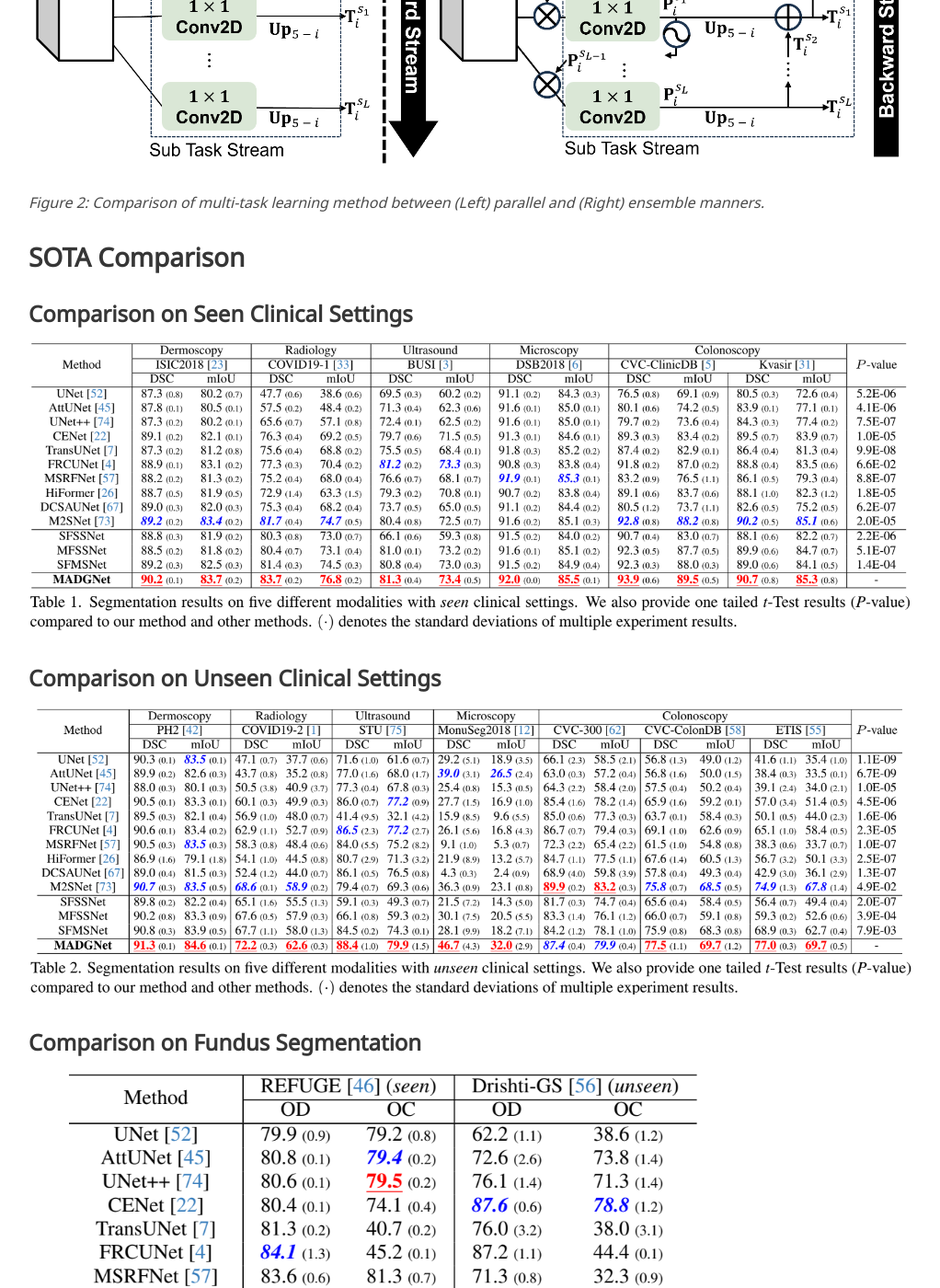
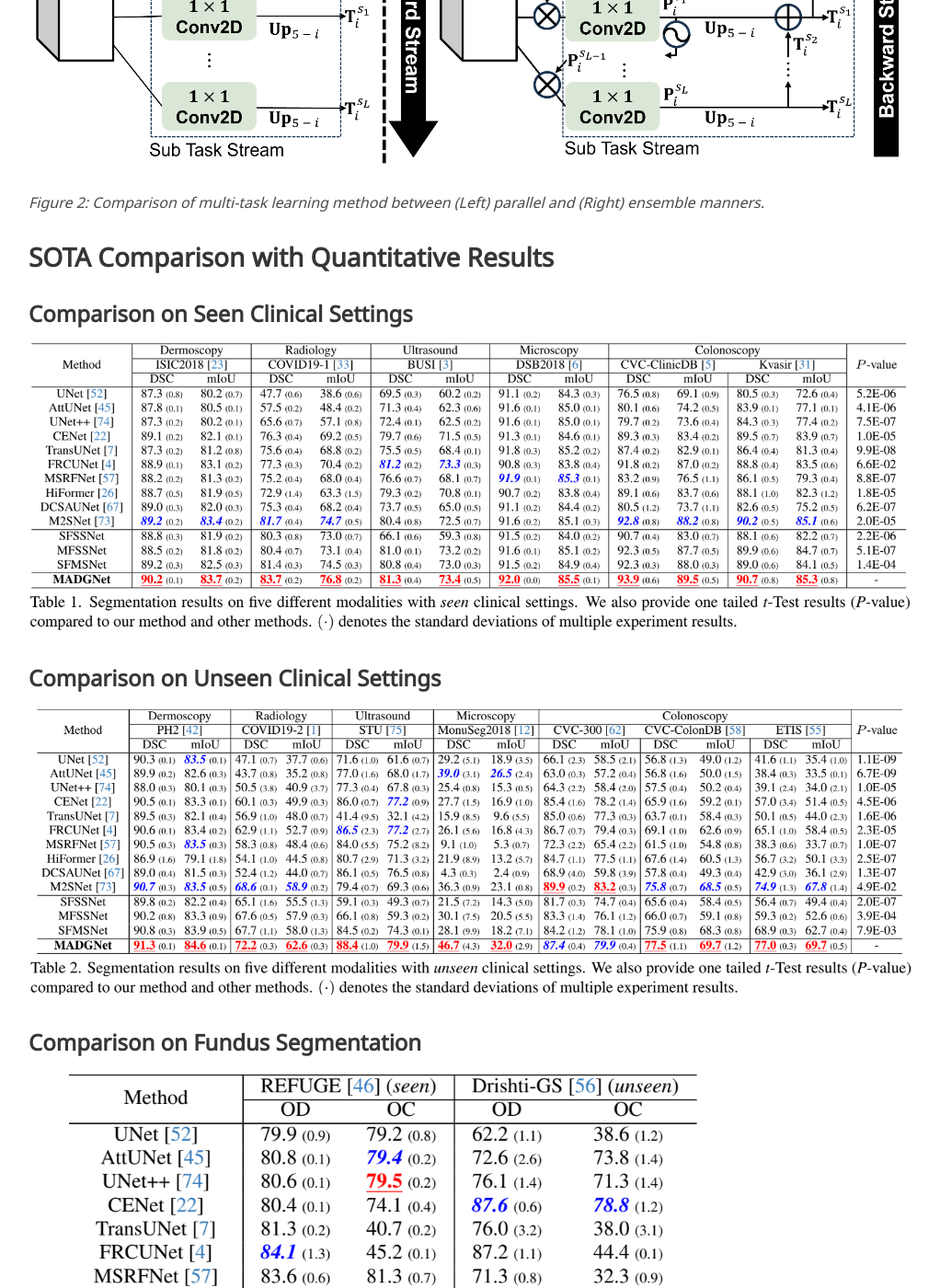
Before and after one commit to skawngus1111/MADGNet_project, a Jekyll site: the page built from index.md, in a window 1280 px wide and 1400 px high, scrolled down 1738 px. Shown: the whole window at 92% size, without its empty margins (129-1151 px from the left). Built offline with Jekyll 4.4.1, drawn with Linux system fonts in a browser that asks for light colours; some web fonts are replaced; some of the changed text lies outside the part shown.

Commit message:
Update index.md

```diff
--- a/index.md
+++ b/index.md
@@ -33,7 +33,7 @@ we propose a novel attention mechanism called Multi-Frequency in Multi-Scale Att
 
 *Figure 2:  Comparison of multi-task learning method between (Left) parallel and (Right) ensemble manners.*
 
-## SOTA Comparison
+## SOTA Comparison with Quantitative Results
 ### Comparison on Seen Clinical Settings
 ![Seen_Results](/static/image/SOTA_Comparison_seen.png)
 
@@ -42,6 +42,10 @@ we propose a novel attention mechanism called Multi-Frequency in Multi-Scale Att
 
 ### Comparison on Fundus Segmentation
 ![Seen_Results](/static/image/SOTA_Comparison_fundus.png)
+
+## SOTA Comparison with Qualitative Results
+
+
 
 ## Table: Comparison of Computable and Non-Computable Numbers
 
```
